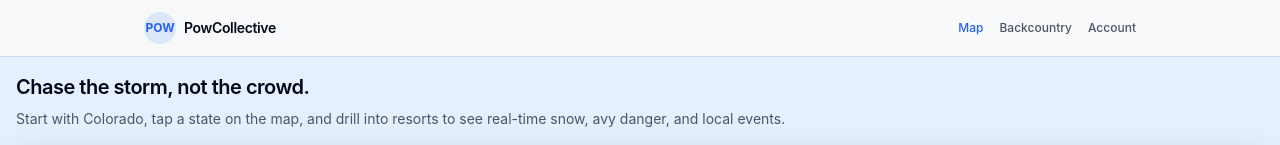
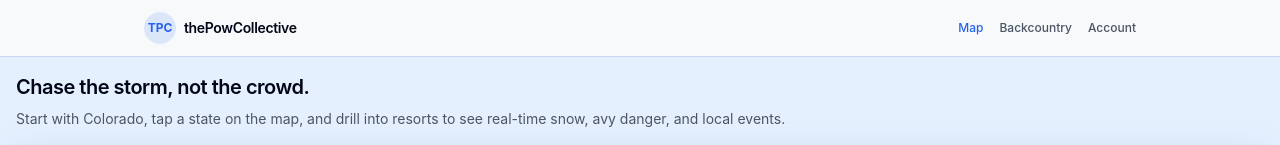
Before and after one commit to nathangreen1632/ThePowCollective, a React (Vite) app in the folder Client/: page / in a window 1280 px wide. Shown: the top 145 px of the page. Built offline with nearby package versions, Linux system fonts and the light colour scheme.

Commit message:
feat(client): update branding in AppShell header
- Changed the logo text from `POW` to `TPC` in `AppShell.tsx`.
- Updated the brand name from `PowCollective` to `thePowCollective`.

```diff
--- a/Client/src/ui/layout/AppShell.tsx
+++ b/Client/src/ui/layout/AppShell.tsx
@@ -12,10 +12,10 @@ export default function AppShell({ children }: Readonly<AppShellProps>): React.R
         <div className="mx-auto flex max-w-5xl items-center justify-between px-4 py-3">
           <Link to="/" aria-label="PowCollective home" className="flex items-center gap-2">
             <div className="h-8 w-8 rounded-full bg-[var(--pow-accent-soft)] flex items-center justify-center text-xs font-bold text-[var(--pow-accent)]">
-              POW
+              TPC
             </div>
             <span className="text-sm font-semibold tracking-tight">
-              PowCollective
+              thePowCollective
             </span>
           </Link>
           <nav aria-label="Main navigation" className="flex items-center gap-4 text-xs font-medium">
```
